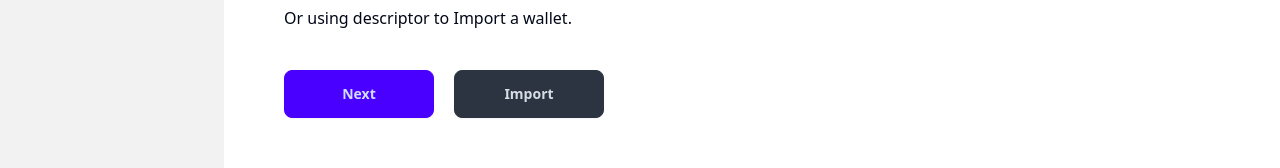
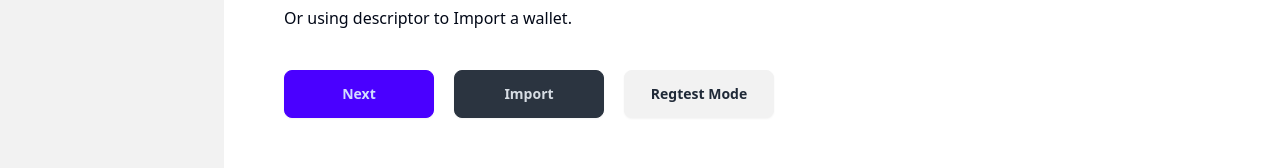
Before and after one commit to scalebit/OpenTap, a React (Vite) app in the folder Tap-Example/Wallet/: page /create-wallet in a window 1280 px wide. Shown: the part 357-525 px from the top of the page. Built offline with nearby package versions, Linux system fonts and the light colour scheme.

Commit message:
add regtest mode

```diff
--- a/Tap-Example/Wallet/src/components/WalletHome.tsx
+++ b/Tap-Example/Wallet/src/components/WalletHome.tsx
@@ -1,6 +1,7 @@
 
 const WalletHome = (props: any) => {
     const { currentWallet } = props
+    const descriptor = "123"
     return (
         <div>
             <h3 className="text-[16px] font-bold mb-3">Your Address:</h3>
@@ -8,6 +9,11 @@ const WalletHome = (props: any) => {
             <h3 className="text-[16px] font-bold mb-3 mt-10">Bitcoin Amount:</h3>
             <p className='text-[blue] font-bold mb-3'>0.0025</p>
             <p>{currentWallet.publicKeyArr.length}-{currentWallet.threshold} Threshold Account</p>
+            <h3 className="text-[16px] font-bold mb-3 mt-10"> Descriptor</h3>
+            <p>Use descriptor to recover the account</p>
+            <textarea className="textarea my-5 w-[600px] h-[150px]" value={descriptor} disabled></textarea>
+            <p></p>
+            <button className='btn w-[150px] btn-primary mr-5' >Copy</button>
         </div>
     )
 }
--- a/Tap-Example/Wallet/src/components/WalletSend.tsx
+++ b/Tap-Example/Wallet/src/components/WalletSend.tsx
@@ -66,8 +66,8 @@ const WalletSend = (props: any) => {
                     <div className="mt-5">
                         <h3 className="text-[16px] font-bold mb-3">To:</h3>
                         <div className="flex mb-2">
-                        <input type="text" placeholder="Address" className="input input-bordered w-[400px] mr-2" />
-                        <input type="text" placeholder="Amount" className="input input-bordered w-[100px]" />
+                            <input type="text" placeholder="Address" className="input input-bordered w-[400px] mr-2" />
+                            <input type="text" placeholder="Amount" className="input input-bordered w-[100px]" />
                         </div>
                     </div>
                 </div>
--- a/Tap-Example/Wallet/src/pages/CreateWallet.tsx
+++ b/Tap-Example/Wallet/src/pages/CreateWallet.tsx
@@ -17,6 +17,8 @@ const CreateWallet = () => {
     const { network, publicKey, localWallet, setLocalWallet } = useStore()
 
     const [isImport, setIsImport] = useState(false)
+
+    const [isReg, setIsReg] = useState(false)
 
     const [step, setStep] = useState(1)
 
@@ -66,9 +68,24 @@ const CreateWallet = () => {
         setPublicKeyArr(arr_)
     }
 
-    const nextStep = (isImport_?: boolean) => {
+    const nextStep = (isImport_?: boolean, isReg_?: boolean) => {
         if (step === 1) {
             setIsImport(isImport_ || false)
+            setIsReg(isReg_ || false)
+
+            if (!publicKey && !isReg) {
+                toast({
+                    variant: "destructive",
+                    title: "Error",
+                    description: "Please connect wallet or click Regtest mode twice",
+                })
+                return
+            }
+
+            // TODO: If Regtest, change network
+            // if (isReg){
+            //     network = "regtest"
+            // }
         }
 
         if (isImport) {
@@ -279,7 +296,7 @@ const CreateWallet = () => {
             {
                 publicKeyArr.map((item: IPublicKey, index: number) => <div key={index} className='flex mb-3'>
                     <input type="text" placeholder="Tag" value={item.tag} onChange={(e) => changePK('tag', e.target.value, index)} className="input input-bordered w-[100px] mr-2" />
-                    <input type="text" placeholder="Publick Key" disabled={index === 0} value={item.publicKey} onChange={(e) => changePK('publicKey', e.target.value, index)} className="input input-bordered flex-1" />
+                    <input type="text" placeholder="Publick Key" disabled={isReg ? index === -1 : index === 0} value={item.publicKey} onChange={(e) => changePK('publicKey', e.target.value, index)} className="input input-bordered flex-1" />
                     {
                         index > 0 ? <button className="btn btn-circle ml-2" onClick={() => delPublicKey(index)}>
                             <svg xmlns="http://www.w3.org/2000/svg" className="h-6 w-6" fill="none" viewBox="0 0 24 24" stroke="currentColor"><path strokeLinecap="round" strokeLinejoin="round" strokeWidth="2" d="M6 18L18 6M6 6l12 12" /></svg>
@@ -359,7 +376,8 @@ const CreateWallet = () => {
                     <p>Or using descriptor to Import a wallet.</p>
                     <div className='flex mt-10'>
                         <button className='btn w-[150px] btn-primary mr-5' onClick={() => nextStep(false)}>Next</button>
-                        <button className='btn w-[150px] btn-neutral' onClick={() => nextStep(true)}>Import</button>
+                        <button className='btn w-[150px] btn-neutral mr-5' onClick={() => nextStep(true)}>Import</button>
+                        <button className='btn w-[150px] btn mr-5' onClick={() => nextStep(false, true)}>Regtest Mode</button>
                     </div>
                 </div> : step === 2 ? Step2DOM : step === 3 ? Step3DOM : Step4DOM
             }
```
Also changed, not shown: Tap-Example/Wallet/tsconfig.json (line endings or trailing spaces), 1 other file (tests, documents, lock files or other folders).
